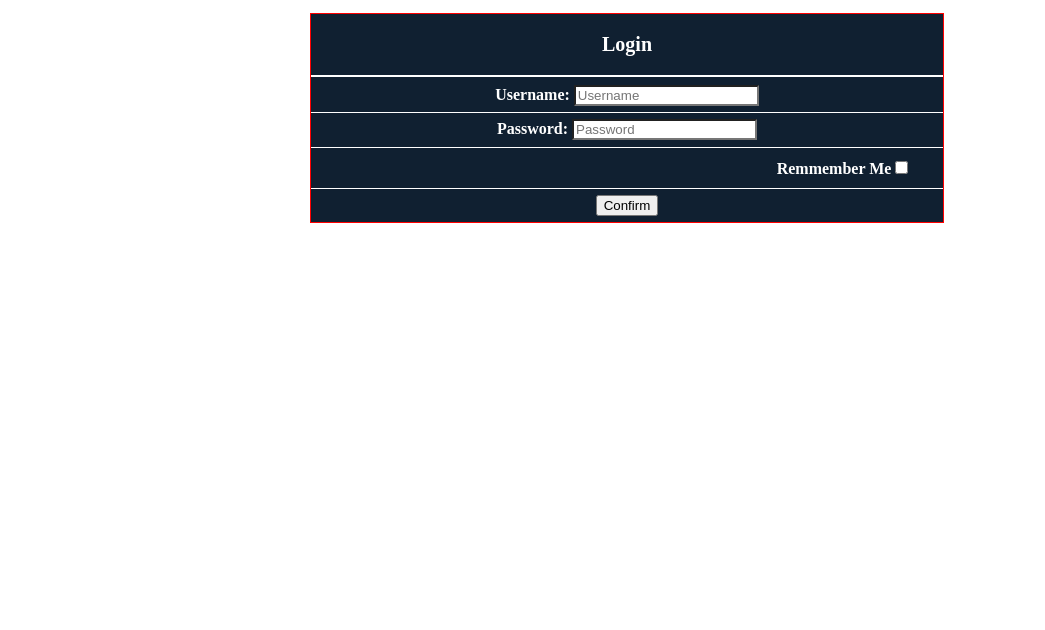
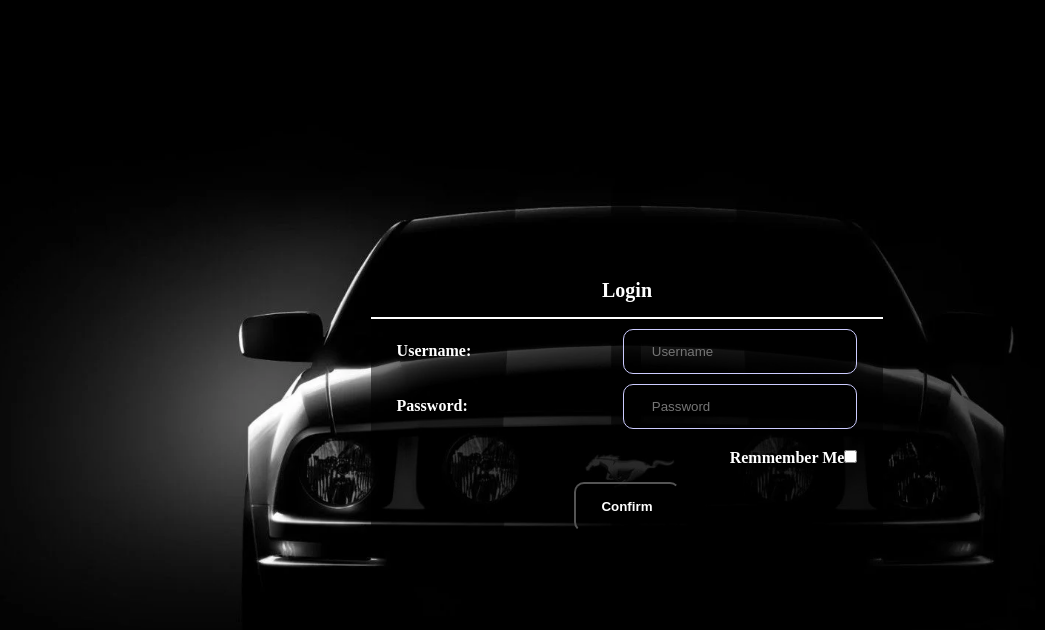
Before and after one commit to Amirmahdikahdouii/JavaScript-programs-examples, a plain HTML site: page LoginForm/index.html in a window 1280 px wide. Shown: the whole page, without its empty margins (13-1058 px from the left). Drawn offline with Linux system fonts and the light colour scheme.

Commit message:
make changes in Exersice-1 => become LoginForm/ and make changes in this folder

```diff
--- /dev/null
+++ b/LoginForm/css/style.css
@@ -0,0 +1,18 @@
+*{
+    margin: 0;
+    padding: 0;
+    list-style: none;
+    text-decoration: none;
+}
+
+body{
+    background-image: url("../img/Firefox_wallpaper.png");
+    background-position: center;
+    background-repeat: no-repeat;
+    background-size: cover;
+    background-attachment: fixed;
+    display: flex;
+    justify-content: center;
+    align-items: center;
+    height: 100vh;
+}
--- a/Exercise-1/index.html
+++ b/LoginForm/index.html
@@ -5,10 +5,9 @@
     <meta http-equiv="X-UA-Compatible" content="IE=edge">
     <meta name="viewport" content="width=device-width, initial-scale=1.0">
     <title>Exercise-1</title>
+    <link href="./css/style.css" rel="stylesheet">
 </head>
 <body>
-
-
-    <script src="./js/Exercise-1.js"></script>
+    <script src="./js/script.js"></script>
 </body>
 </html>
--- a/Exercise-1/js/Exercise-1.js
+++ b/LoginForm/js/script.js
@@ -1,3 +1,4 @@
+// Create Elements And Nodes
 const form = document.createElement("form");
 const username = document.createElement("input");
 const password = document.createElement("input");
@@ -10,76 +11,91 @@ const body = document.querySelector("body");
 const form_title = document.createElement("div");
 
 
+// form section
+form.id = "form";
+form.method = "post";
+form.style.width = "40%";
+form.style.backgroundColor = "rgba(0, 0, 0, .5)";
 
-form.id = "form";
-form.method = "get";
-form.style.border = "1px solid red";
-form.style.width = "50%";
-form.style.margin = "1% auto";
-form.style.backgroundColor = "#102031";
-
-
+// Input Username Section
 username.type = "Text";
 username.id = "username";
 username.placeholder = "Username";
-// username.style.display = "block";
-username.style.margin = "1% auto";
-username.style.border = "2px rgb(118, 118, 118) inset";
+username.style.border = "1px solid #ccf";
+username.style.borderRadius = "10px";
+username.style.padding = "3% 6%";
+username.style.backgroundColor = "rgba(0, 0, 0, .5)";
+username.style.color = "#fff";
 
-
-
+// Label Username Section
 label_username.innerText = "Username: "
-label_username.style.textAlign = "center"
-label_username.style.borderBottom = "1px solid white";
+label_username.style.width = "90%";
+label_username.style.margin = "2% auto";
+label_username.style.textAlign = "center";
 label_username.style.color = "white";
-label_username.style.display = "block";
+label_username.style.display = "flex";
+label_username.style.alignItems = "center";
+label_username.style.justifyContent = "space-between";
 label_username.style.fontWeight = "bold";
 label_username.appendChild(username);
 
-
+// Input Password Section
 password.type = "password";
 password.id = "password";
 password.placeholder = "Password";
-// password.style.display = "block";
-password.style.margin = "1% auto";
-password.style.border = "2px rgb(118, 118, 118) inset";
+password.style.border = "1px solid #ccf";
+password.style.borderRadius = "10px";
+password.style.padding = "3% 6%";
+password.style.backgroundColor = "rgba(0, 0, 0, .5)";
+password.style.color = "#fff";
 
 
-
+// Label Password Section
 label_password.innerText = "Password: "
-label_password.style.borderBottom = "1px solid white";
+label_password.style.width = "90%";
+label_password.style.margin = "2% auto";
 label_password.style.textAlign = "center"
 label_password.style.color = "white";
 label_password.style.display = "block";
 label_password.style.fontWeight = "bold";
+label_password.style.display = "flex";
+label_password.style.alignItems = "center";
+label_password.style.justifyContent = "space-between";
 label_password.appendChild(password);
 
 
-
+// Remember Me CheckBox section
 remmember_me.type = "checkbox";
 remmember_me.name = "remmember_me";
 remmember_me.id = "remmember_me";
-remmember_me.style.border = "2px rgb(118, 118, 118) inset";
+remmember_me.style.backgroundColor = "rgba(0, 0, 0, .5)";
+remmember_me.style.background = "rgba(0, 0, 0, .5)";
+remmember_me.style.border = "none";
 remmember_me.checked = false;
 
-
+// Remember Me label section
 label_remmember_me.innerText = "Remmember Me";
 label_remmember_me.style.color = "white";
 label_remmember_me.style.fontWeight = "bold";
 label_remmember_me.style.display = "block";
 label_remmember_me.style.textAlign = "right";
 label_remmember_me.style.padding = "10px 5% 10px 0";
-label_remmember_me.style.borderBottom = "1px solid white";
 label_remmember_me.appendChild(remmember_me);
 
-
+// Submit Form Button section
 button.id = "button";
 button.type = "button";
 button.innerText = "Confirm";
 button.style.display = "block";
 button.style.margin = "1% auto";
+button.style.padding = "3% 5%";
+button.style.borderRadius = "10px";
+button.style.color = "#fff";
+button.style.fontWeight = "Bold";
+button.style.cursor = "pointer";
+button.style.backgroundColor = "rgba(0, 0, 0, .3)";
 
-
+// Form Header section
 form_title.innerText = " Login ";
 form_title.style.fontWeight = "bold";
 form_title.style.fontSize = "20px";
@@ -90,40 +106,43 @@ form_title.style.padding = "3% 0";
 form_title.style.marginBottom = "2px";
 form_title.style.borderBottom = "2px white inset";
 
-
+// Appending Nodes into Form Node
 form.appendChild(form_title);
 form.appendChild(label_username);
 form.appendChild(label_password);
 form.appendChild(label_remmember_me);
 form.appendChild(button);
 
+// Append Form Node into Body
 body.appendChild(form);
 
-
-button.addEventListener("click", function(){
+// handle Form And Validate Form
+button.addEventListener("click", function () {
     username.style.border = "2px rgb(118, 118, 118) inset";
     password.style.border = "2px rgb(118, 118, 118) inset";
     remmember_me.style.border = "2px rgb(118, 118, 118) inset";
 
-    if (label_username.lastChild.nodeName == "DIV"){
+    if (label_username.lastChild.nodeName == "DIV") {
         label_username.removeChild(label_username.lastChild)
     }
 
-    if (username.value.length < 3){
+    if (username.value.length < 3) {
         username.style.border = "3px solid red";
+        alert("username should be more than 3 character!");
     }
-    else if(password.value.length < 8){
-        password.style.border = "3px solid red"
-
+    else if (password.value.length < 8) {
+        password.style.border = "3px solid red";
+        alert("password should be more than 7 character!");
     }
-    else if(remmember_me.checked != true){
+    else if (remmember_me.checked != true) {
         label_remmember_me.style.border = "3px red solid";
+        alert("remember me button should be confirm!");
     }
-    else{
+    else {
         let username_has_another_chars = false;
         let username_value = username.value.toLowerCase()
-        for (let i=0; i <= username.value.length; i++){
-            if (username_value.charCodeAt(i) < 97 || username_value.charCodeAt(i) > 122){
+        for (let i = 0; i <= username.value.length; i++) {
+            if (username_value.charCodeAt(i) < 97 || username_value.charCodeAt(i) > 122) {
                 username_has_another_chars = true;
                 username.style.border = "3px solid red";
                 let text = document.createElement("div");
@@ -132,7 +151,7 @@ button.addEventListener("click", function(){
                 break;
             }
         }
-        if (username_has_another_chars == false){
+        if (username_has_another_chars == false) {
             form.submit()
         }
     }
```
Also changed, not shown: LoginForm/img/Firefox_wallpaper.png (added), 1 other file.
